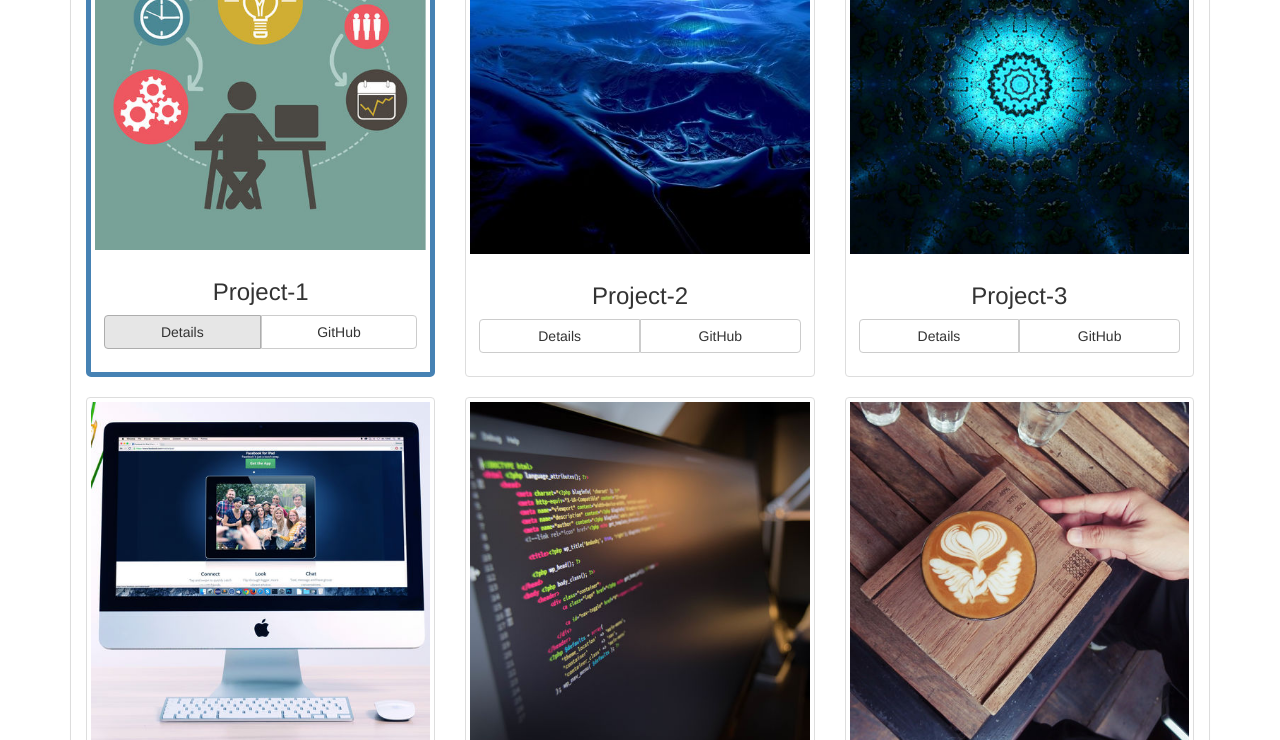
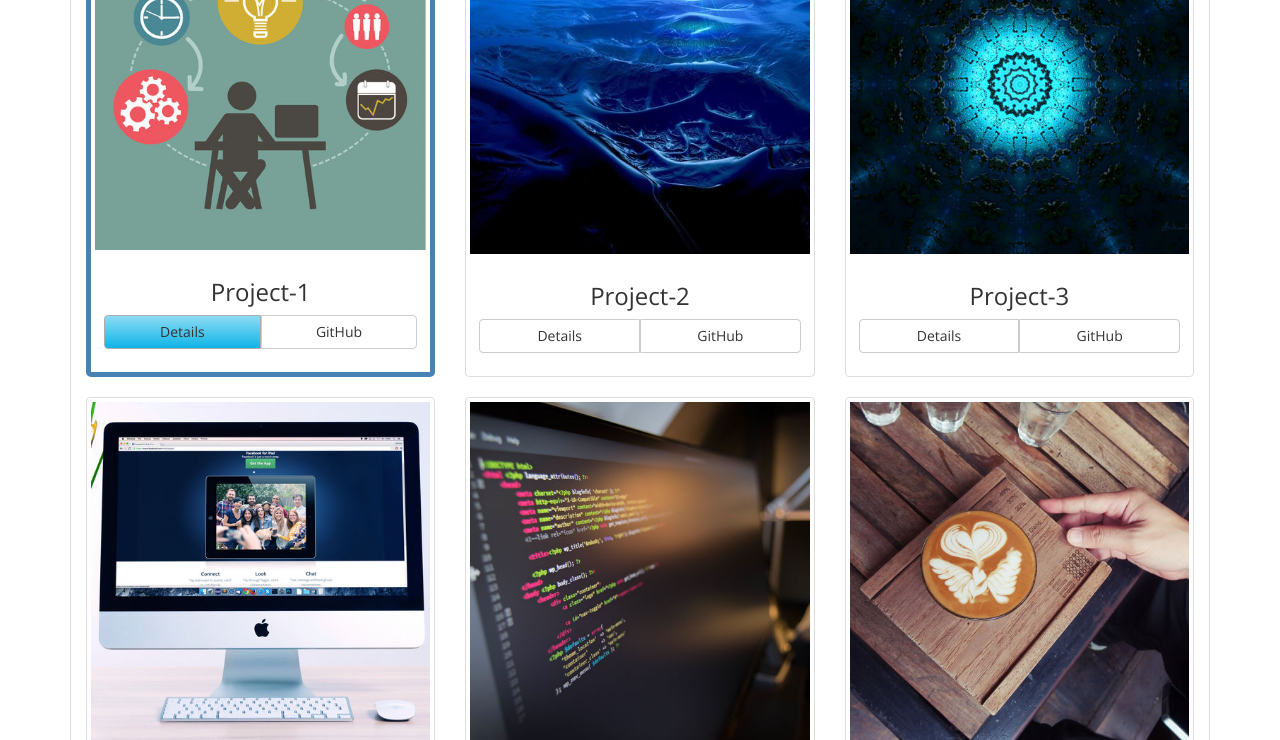
Before and after one commit to hvpulok/Udacity-portfolio_site, a website: page index.html in a window 1280 px wide. In both pictures the pointer is over the button 180 px from the left and 837 px from the top of the page. Shown: the part 501-1241 px from the top of the page. Drawn offline with nearby package versions, Linux system fonts and the light colour scheme.

Commit message:
Reorganize style sheets

```diff
--- a/index.html
+++ b/index.html
@@ -6,11 +6,13 @@
     <meta charset="UTF-8">
     <meta name="viewport" content="width=device-width, initial-scale=1">
     <link rel="shortcut icon" type="image/x-icon" href="http://icons.iconarchive.com/icons/blackvariant/button-ui-requests-15/256/YNAB-icon.png" />
-    <link href="public/css/style.css" rel="stylesheet">
+
     <!-- Bootstrap css CDN Link -->
     <link href="https://maxcdn.bootstrapcdn.com/bootstrap/3.3.7/css/bootstrap.min.css" rel="stylesheet" integrity="sha384-BVYiiSIFeK1dGmJRAkycuHAHRg32OmUcww7on3RYdg4Va+PmSTsz/K68vbdEjh4u" crossorigin="anonymous">
     <!--Google Fonts-->
     <link href='https://fonts.googleapis.com/css?family=Ubuntu:400,700|Open+Sans' rel='stylesheet' type='text/css'>
+    <!--local css file-->
+    <link href="public/css/style.css" rel="stylesheet">
 </head>
 
 <body>
--- a/public/css/style.css
+++ b/public/css/style.css
@@ -4,7 +4,6 @@ font-family: 'Ubuntu', sans-serif;
 */
 
 body {
-    background-color: lightslategrey;
     font-family: 'Open Sans', sans-serif;
     padding-top: 70px;
 }
@@ -75,6 +74,19 @@ body {
     cursor: pointer;
 }
 
+.btn:hover {
+    background: #8ddcf4;
+    /* Old browsers */
+    background: -moz-linear-gradient(top, #8ddcf4 0%, #0fb4e7 100%);
+    /* FF3.6-15 */
+    background: -webkit-linear-gradient(top, #8ddcf4 0%, #0fb4e7 100%);
+    /* Chrome10-25,Safari5.1-6 */
+    background: linear-gradient(to bottom, #8ddcf4 0%, #0fb4e7 100%);
+    /* W3C, IE10+, FF16+, Chrome26+, Opera12+, Safari7+ */
+    filter: progid: DXImageTransform.Microsoft.gradient( startColorstr='#8ddcf4', endColorstr='#0fb4e7', GradientType=0);
+    /* IE6-9 */
+}
+
 
 /*media queries to make contents responsive based on view port size*/
 
```
